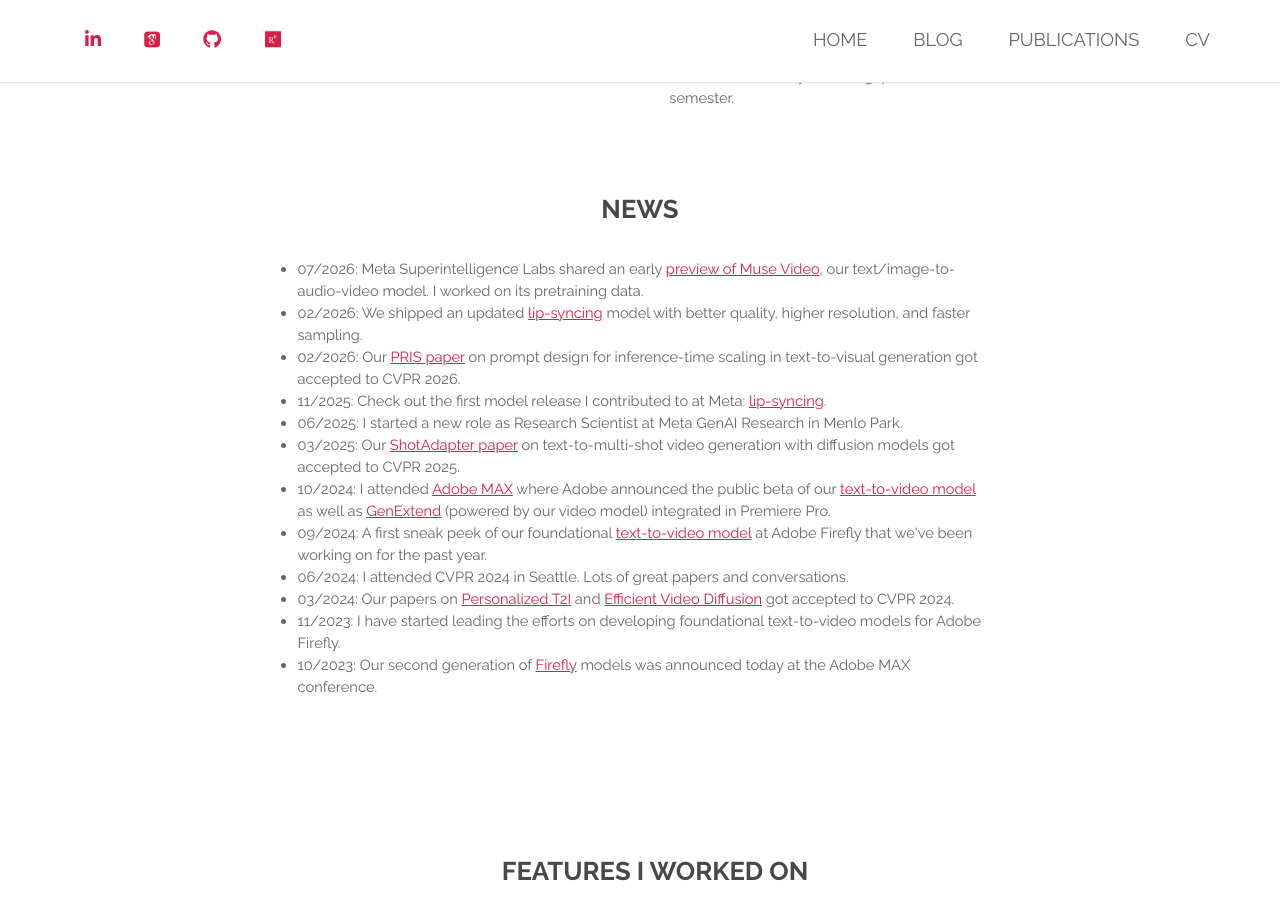
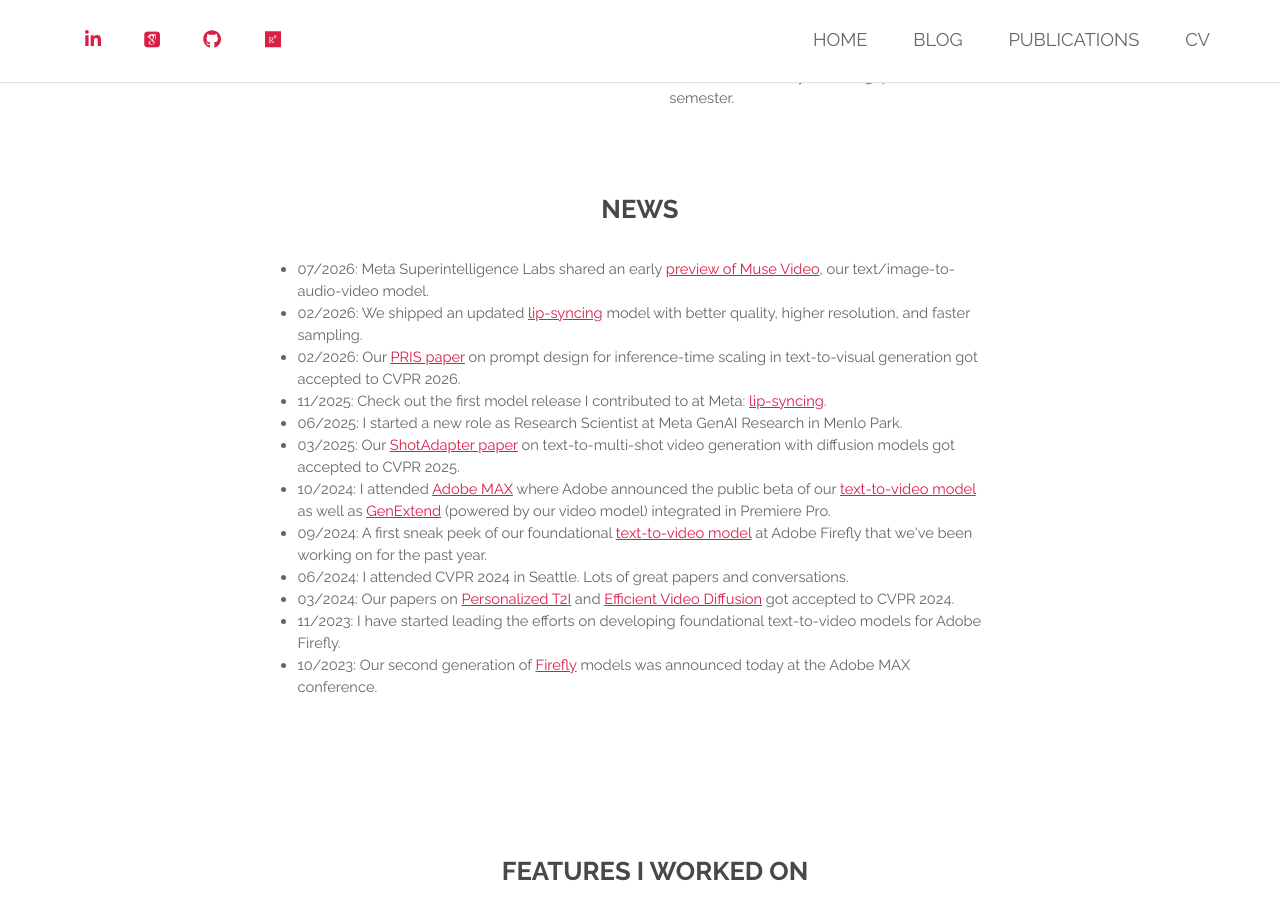
Before and after one commit to tohinz/tohinz.github.io, a Jekyll site: the page built from index.html, in a window 1280 px wide and 900 px high, scrolled down 514 px. Built offline with Jekyll 4.4.1, drawn with Linux system fonts in a browser that asks for light colours; cached includes are drawn as plain includes; some web fonts are replaced.

Commit message:
News: shorten Muse Video entry, link lip-sync update to Meta help page

```diff
--- a/index.html
+++ b/index.html
@@ -43,8 +43,8 @@ description: I work with generative neural networks to model and understand the
 		<h2 style="text-align: center">News</h2>
 		<ul class="news-list">
 		<li>07/2026: Meta Superintelligence Labs shared an early <a href="https://x.com/AIatMeta/status/2074600027733860758"
-				target="_blank">preview of Muse Video</a>, our text/image-to-audio-video model. I worked on its pretraining data.</li>
-		<li>02/2026: We shipped an updated <a href="https://www.threads.com/@mosseri/post/DaxpWl5gJjx"
+				target="_blank">preview of Muse Video</a>, our text/image-to-audio-video model.</li>
+		<li>02/2026: We shipped an updated <a href="https://www.meta.com/help/artificial-intelligence/1289784569568088/"
 				target="_blank">lip-syncing</a> model with better quality, higher resolution, and faster sampling.</li>
 		<li>02/2026: Our <a href="https://subin-kim-cv.github.io/PRIS/" target="_blank">PRIS paper</a> on prompt design for inference-time scaling in text-to-visual generation got accepted to CVPR 2026.</li>
 		<li>11/2025: Check out the first model release I contributed to at Meta: <a
```
